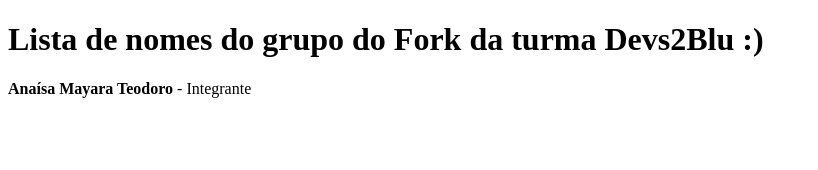
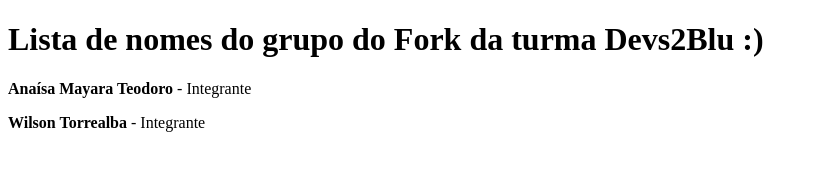
Before and after one commit to anaisateodoro/devs2bluFork2, a plain HTML site: page index.html in a window 1280 px wide. Shown: the whole page, without its empty margins (0-818 px from the left). Drawn offline with Linux system fonts and the light colour scheme.

Commit message:
Wilson Torrealba

```diff
--- a/index.html
+++ b/index.html
@@ -9,5 +9,6 @@
 <body>
     <h1>Lista de nomes do grupo do Fork da turma Devs2Blu :)</h1>
     <p><b>Anaísa Mayara Teodoro</b> - Integrante</p>
+    <p><b>Wilson Torrealba</b> - Integrante</p>
 </body>
 </html>
```
